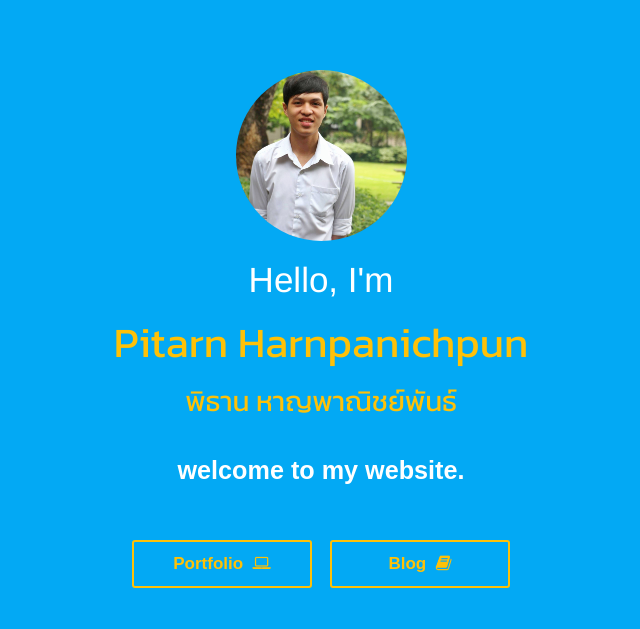
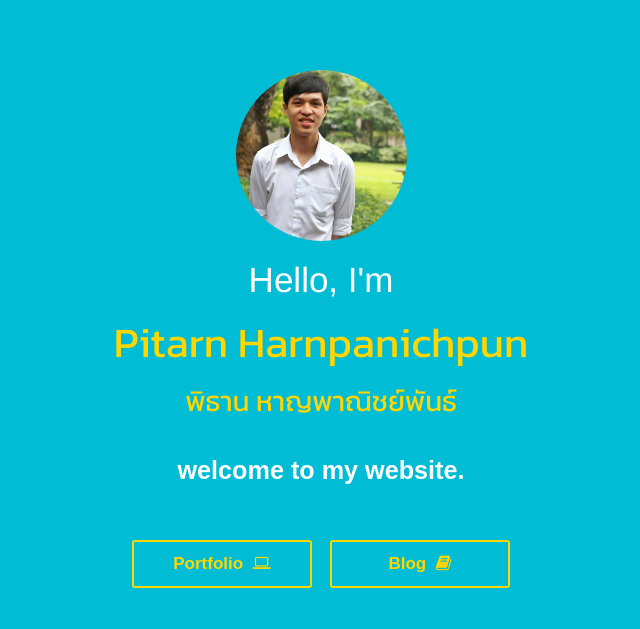
Before and after one commit to Oeufhp/oeufhp.github.io, a website: page public/index.html in a window 1280 px wide. Shown: the top 629 px of the page, without its empty margins (319-959 px from the left). Drawn offline with nearby package versions, Linux system fonts and the light colour scheme; a web font is replaced by a local one.

Commit message:
minor change

```diff
--- a/public/index.html
+++ b/public/index.html
@@ -13,7 +13,7 @@
     <meta property="og:description" content="Portfolio website designed by Oeuf." />
     <meta property="og:image" content="https://oeufhp.me/public/img/og-img.png"/>
     <meta name="p:domain_verify" content="8d05b2270792c3680752c5d4144025b8"/>
-    <meta name="theme-color" content="#1A9085" />
+    <meta name="theme-color" content="#00BCD4" />
     <link href="./css/test.min.css" rel="stylesheet">
     <link href="./bower_components/bootstrap/dist/css/bootstrap.min.css" rel="stylesheet">
     <link href="https://fonts.googleapis.com/css?family=Kanit|Oxygen" rel="stylesheet">
@@ -22,7 +22,7 @@
     <link rel="icon" href="./img/favicon.ico" type="image/x-icon">
     <link href="./resume/css/font-awesome.min.css" rel="stylesheet">
   </head>
-  <body style="background-color:#03A9F4;"><!--#1a9085-->
+  <body style="background-color:#00BCD4;"><!--#1a9085-->
      <div class="container" style="margin-top:5em;">
           <img src="./img/oeuf-hp.jpeg" class="center-block img-responsive" id="display-img"/>
           <h1 style="color:white; font-size:2.5em; text-align:center;">Hello, I'm </h1>
--- a/public/less/test.less
+++ b/public/less/test.less
@@ -1,9 +1,9 @@
 //variables
-@name-color:#FFC107;
+@name-color:#FFD600;
 @white:#ffffff;
-@btn-color:#FFC107;
-@btn-color-hover:#FFC107;
-@bg-col:#03A9F4; //#1A9085;
+@btn-color:#FFD600;
+@btn-color-hover:#FFD600;
+@bg-col:#00BCD4; //#1A9085;
 @fb-col:#3b5998;
 @md-col:#02b875;
 @ig-col:#9b6954;
```
Also changed, not shown: public/css/test.css, public/css/test.min.css.
